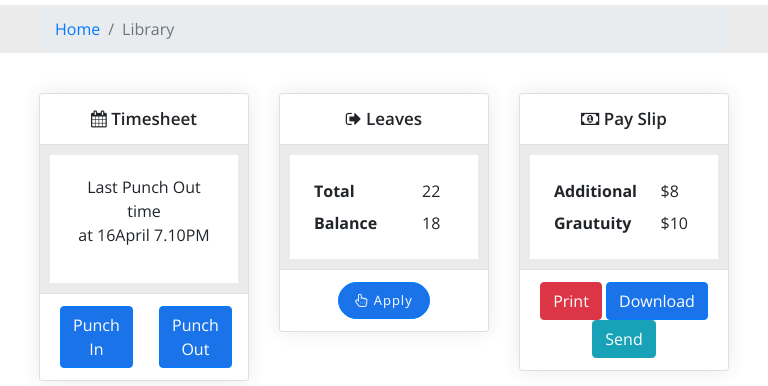
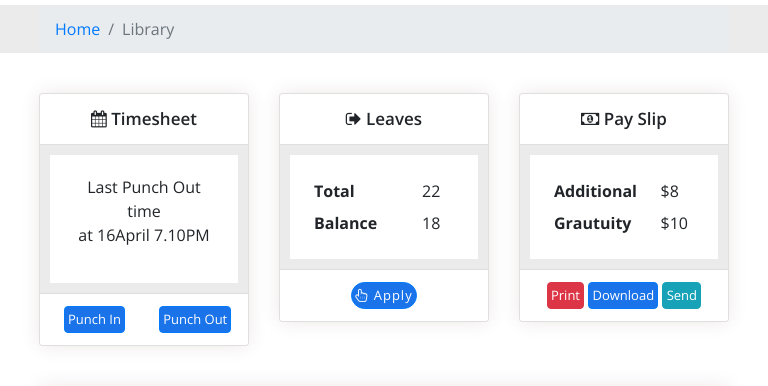
Before and after one commit to yuvrajchaudhari/EmpDashboard.github.io, a plain HTML site: page index.html in a window 768 px wide. Shown: the part 99-485 px from the top of the page. Drawn offline with nearby package versions, Linux system fonts and the light colour scheme.

Commit message:
Add files via upload

```diff
--- a/css/style.css
+++ b/css/style.css
@@ -135,10 +135,18 @@ body{
     .search-input {
         width: 100% !important;
     }
+    .btn{
+    padding: .375rem .2rem;
+    font-size: 13px;
+    white-space: nowrap;
+    line-height: 1;
+    }
 }
 
 @media(max-width:767px){
     .search-bar{
         display: none;
     }
+
+
 }
```
